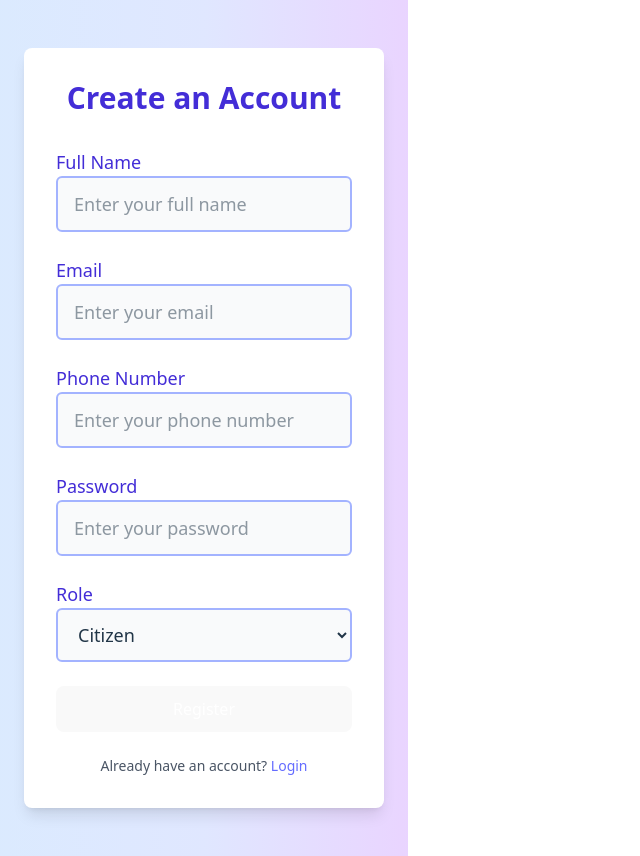
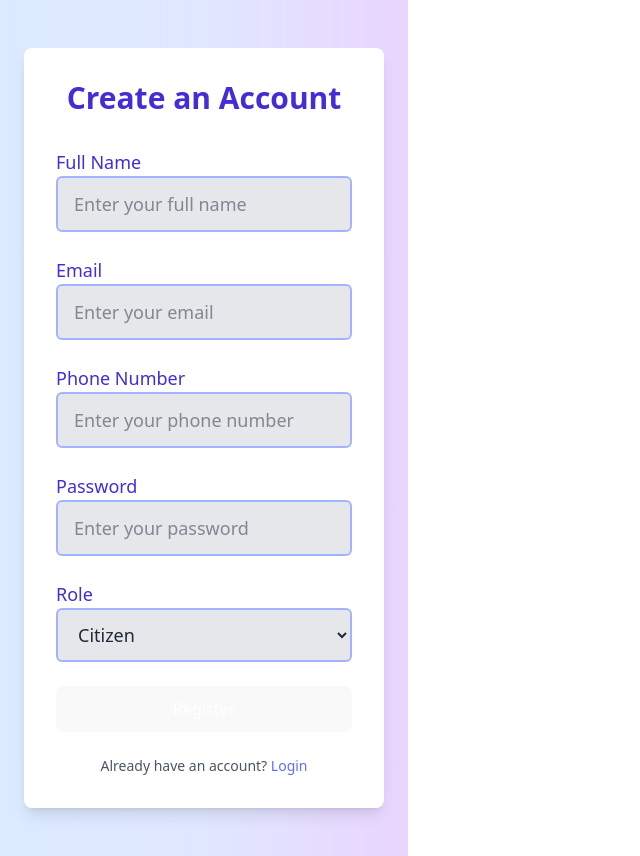
Before and after one commit to Trevor-Kayeyia-Madara/alertsphere, a React (Vite) app: page /signup in a window 1280 px wide. Shown: the whole page, without its empty margins (0-640 px from the left). Built offline with nearby package versions, Linux system fonts and the light colour scheme.

Commit message:
Input colors

```diff
--- a/src/pages/Login.jsx
+++ b/src/pages/Login.jsx
@@ -39,7 +39,7 @@ const Login = () => {
               value={email}
               onChange={(e) => setEmail(e.target.value)}
               required
-              className="w-full bg-gray-50 border-2 border-indigo-300 focus:ring-2 focus:ring-indigo-500 focus:outline-none text-lg px-4 py-3 rounded-md"
+              className="w-full bg-gray-200 border-2 border-indigo-300 focus:ring-2 focus:ring-indigo-500 focus:outline-none text-lg px-4 py-3 rounded-md text-gray-800"
             />
           </div>
           <div>
@@ -51,7 +51,7 @@ const Login = () => {
               value={password}
               onChange={(e) => setPassword(e.target.value)}
               required
-              className="w-full bg-gray-50 border-2 border-indigo-300 focus:ring-2 focus:ring-indigo-500 focus:outline-none text-lg px-4 py-3 rounded-md"
+              className="w-full bg-gray-200 border-2 border-indigo-300 focus:ring-2 focus:ring-indigo-500 focus:outline-none text-lg px-4 py-3 rounded-md text-gray-800"
             />
           </div>
           <button
--- a/src/pages/SignUp.jsx
+++ b/src/pages/SignUp.jsx
@@ -39,7 +39,7 @@ const SignUp = () => {
               placeholder="Enter your full name"
               onChange={handleChange}
               required
-              className="w-full bg-gray-50 border-2 border-indigo-300 focus:ring-2 focus:ring-indigo-500 focus:outline-none text-lg px-4 py-3 rounded-md"
+              className="w-full bg-gray-200 border-2 border-indigo-300 focus:ring-2 focus:ring-indigo-500 focus:outline-none text-lg px-4 py-3 rounded-md text-gray-800"
             />
           </div>
           <div>
@@ -51,7 +51,7 @@ const SignUp = () => {
               placeholder="Enter your email"
               onChange={handleChange}
               required
-              className="w-full bg-gray-50 border-2 border-indigo-300 focus:ring-2 focus:ring-indigo-500 focus:outline-none text-lg px-4 py-3 rounded-md"
+              className="w-full bg-gray-200 border-2 border-indigo-300 focus:ring-2 focus:ring-indigo-500 focus:outline-none text-lg px-4 py-3 rounded-md text-gray-800"
             />
           </div>
           <div>
@@ -63,7 +63,7 @@ const SignUp = () => {
               placeholder="Enter your phone number"
               onChange={handleChange}
               required
-              className="w-full bg-gray-50 border-2 border-indigo-300 focus:ring-2 focus:ring-indigo-500 focus:outline-none text-lg px-4 py-3 rounded-md"
+              className="w-full bg-gray-200 border-2 border-indigo-300 focus:ring-2 focus:ring-indigo-500 focus:outline-none text-lg px-4 py-3 rounded-md text-gray-800"
             />
           </div>
           <div>
@@ -75,7 +75,7 @@ const SignUp = () => {
               placeholder="Enter your password"
               onChange={handleChange}
               required
-              className="w-full bg-gray-50 border-2 border-indigo-300 focus:ring-2 focus:ring-indigo-500 focus:outline-none text-lg px-4 py-3 rounded-md"
+              className="w-full bg-gray-200 border-2 border-indigo-300 focus:ring-2 focus:ring-indigo-500 focus:outline-none text-lg px-4 py-3 rounded-md text-gray-800"
             />
           </div>
           <div>
@@ -84,7 +84,7 @@ const SignUp = () => {
               id="role"
               name="role"
               onChange={handleChange}
-              className="w-full bg-gray-50 border-2 border-indigo-300 focus:ring-2 focus:ring-indigo-500 focus:outline-none text-lg px-4 py-3 rounded-md"
+              className="w-full bg-gray-200 border-2 border-indigo-300 focus:ring-2 focus:ring-indigo-500 focus:outline-none text-lg px-4 py-3 rounded-md text-gray-800"
             >
               <option value="citizen">Citizen</option>
               <option value="law_enforcement">Law Enforcement</option>
```
